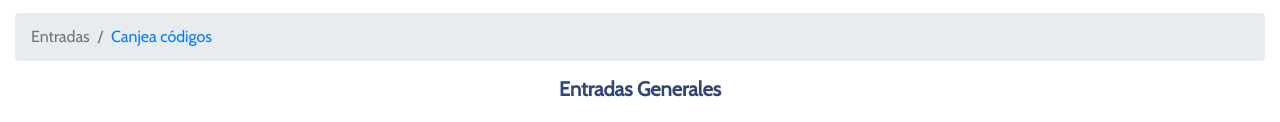
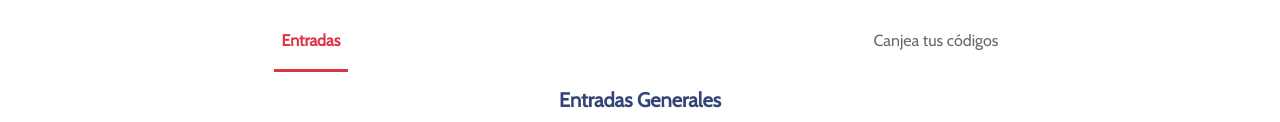
Before and after one commit to DDCenteno/Cineplanet, a React app: page / in a window 1280 px wide. Shown: the part 3441-3563 px from the top of the page. Built offline with nearby package versions, Linux system fonts and the light colour scheme.

Commit message:
añadiendo avances del componente Tickets- opcion canjea tus codigos

```diff
--- a/src/components/App.css
+++ b/src/components/App.css
@@ -51,6 +51,28 @@
   width: 10%;
 }
 
+.options {
+  background-color: white;
+  padding: 0;
+}
+
+.options li {
+  padding: 1em 0.5em;
+}
+
+.options li a {
+  color: #6B6868;
+}
+
+.breadcrumb-item.active {
+  color: #dc3545;
+  border-bottom: 3px solid #dc3545;
+}
+
+.breadcrumb-item+.breadcrumb-item::before {
+  display: none;
+}
+
 .form-group {
   margin-top: 2rem;
 }
--- a/src/components/App.js
+++ b/src/components/App.js
@@ -21,8 +21,10 @@ const App = () => (
     <Cines />
      {/* Final Page */}
     <Confirm />
+
     {/* Butacas */}
     {/* <Seats /> */}
+
     {/* Entradas */}
     <Tickets currentTicketPrice="14.00"/>
   </div>
--- a/src/components/Tickets.js
+++ b/src/components/Tickets.js
@@ -19,9 +19,9 @@ const Tickets = ({currentTicketPrice}) => {
       />
       <div className="col-12">
         <nav aria-label="breadcrumb">
-          <ol className="breadcrumb">
-            <li className="breadcrumb-item active" aria-current="page">Entradas</li>
-            <li className="breadcrumb-item"><a href="/header">Canjea códigos</a></li>
+          <ol className="breadcrumb options d-flex justify-content-around">
+            <li className="breadcrumb-item active font-weight-bold" aria-current="page">Entradas</li>
+            <li className="breadcrumb-item"><a href="/header">Canjea tus códigos</a></li>
           </ol>
         </nav>
       </div>
```
